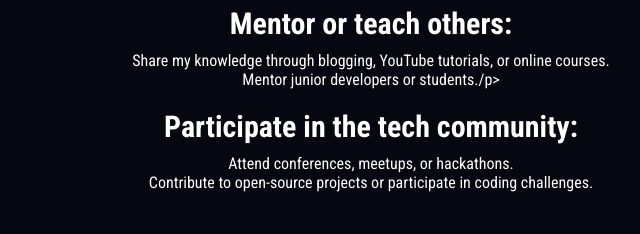
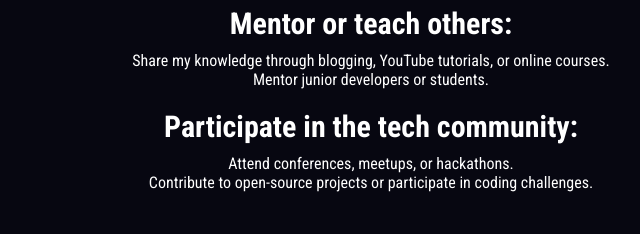
Before and after one commit to samuelevi/HNG---Task1, a plain HTML site: page index.html in a window 1280 px wide. Shown: the part 1791-2025 px from the top of the page, 269-909 px from the left. Drawn offline with Linux system fonts and the light colour scheme.

Commit message:
Update index.html
Final

```diff
--- a/index.html
+++ b/index.html
@@ -107,7 +107,7 @@ Attribute: data-testid="currentDay"-->
          <p>
             Share my knowledge through blogging, YouTube tutorials, or online courses.
          </p>
-         <p>Mentor junior developers or students./p>
+         <p>Mentor junior developers or students.</p>
       </div>
 
       <div class="box">
```
